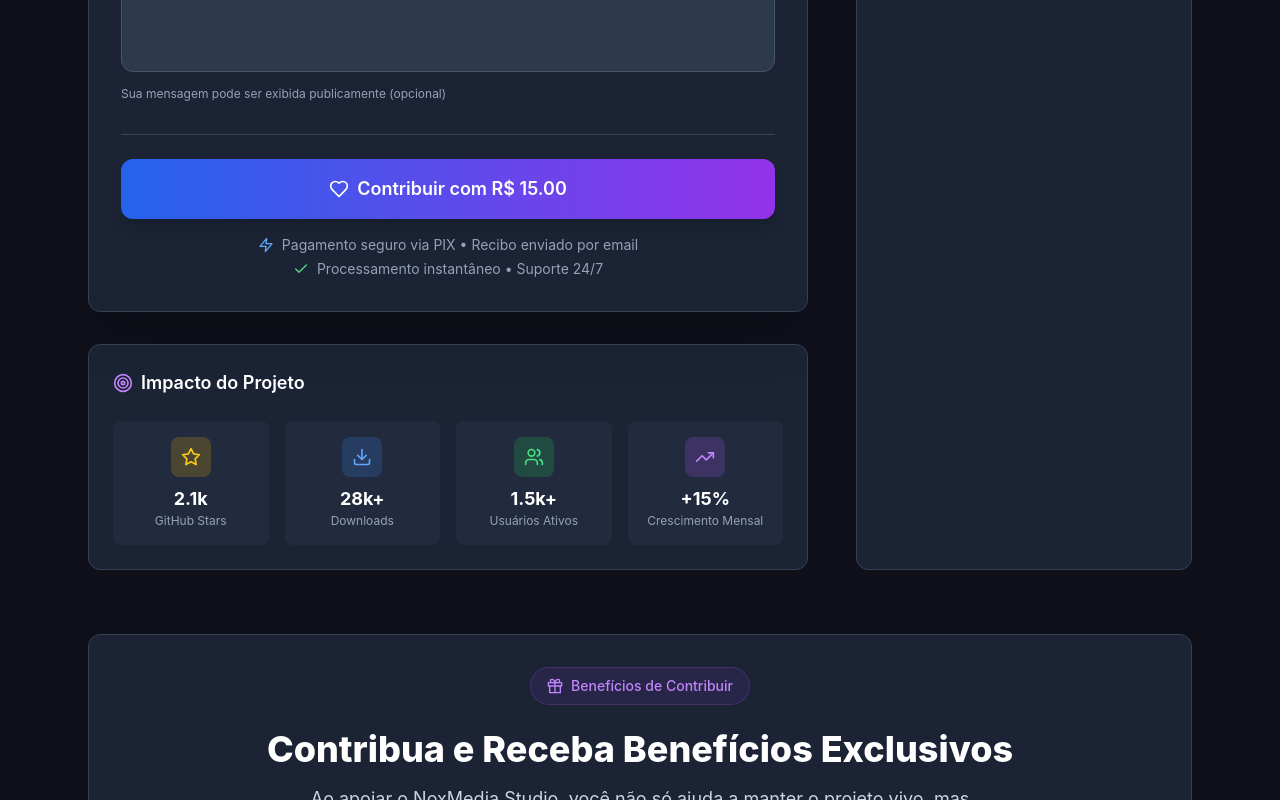
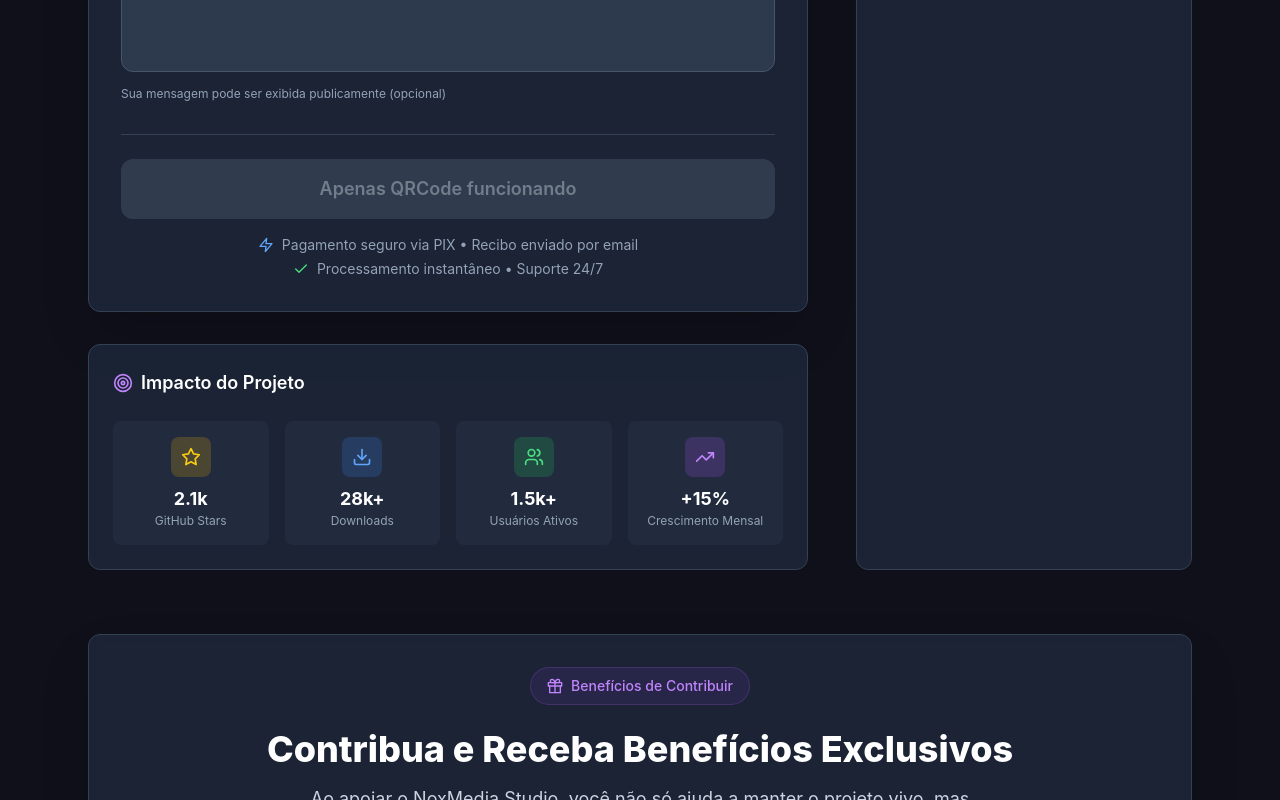
Before and after one commit to NoxMediaStudio1/NoxV1, a React (Vite) app: page /donate in a window 1280 px wide. Shown: the part 1200-2000 px from the top of the page. Built offline with nearby package versions, Linux system fonts and the light colour scheme; no server answers; a web font is replaced by a local one.

Commit message:
update botao 3

```diff
--- a/components/DonatePage.tsx
+++ b/components/DonatePage.tsx
@@ -466,23 +466,13 @@ const DonatePage: React.FC = () => {
 
                             {/* Botão de Doação */}
                             <div className="border-t border-slate-700 pt-6">
-                                {isValidAmount && isValidEmail && !state.isProcessing ? (
-  <button
-    className="w-full py-4 px-6 rounded-xl font-semibold text-lg transition-all duration-300 transform bg-gradient-to-r from-blue-600 to-purple-600 hover:from-blue-700 hover:to-purple-700 text-white hover:scale-105 shadow-lg hover:shadow-xl"
-    onClick={handleDonate}
-    type="button"
-  >
-    <div className="flex items-center justify-center space-x-2">
-      <Heart className="w-5 h-5" />
-      <span>Contribuir com R$ {finalAmount.toFixed(2)}</span>
-    </div>
-  </button>
-) : (
-  <div className="w-full py-4 px-6 rounded-xl font-semibold text-lg bg-slate-600 text-slate-300 opacity-50 cursor-not-allowed text-center select-none">
-    Apenas QRCode funcionando
-  </div>
-)}
-
+                                <button
+  className="w-full py-4 px-6 rounded-xl font-semibold text-lg bg-slate-600 text-slate-300 opacity-50 text-center select-none cursor-not-allowed"
+  disabled
+  type="button"
+>
+  Apenas QRCode funcionando
+</button>
 
                                 <div className="text-center text-sm text-slate-400 mt-4 space-y-1 flex flex-col items-center">
                                     <div className="flex items-center gap-2 justify-center">
```
